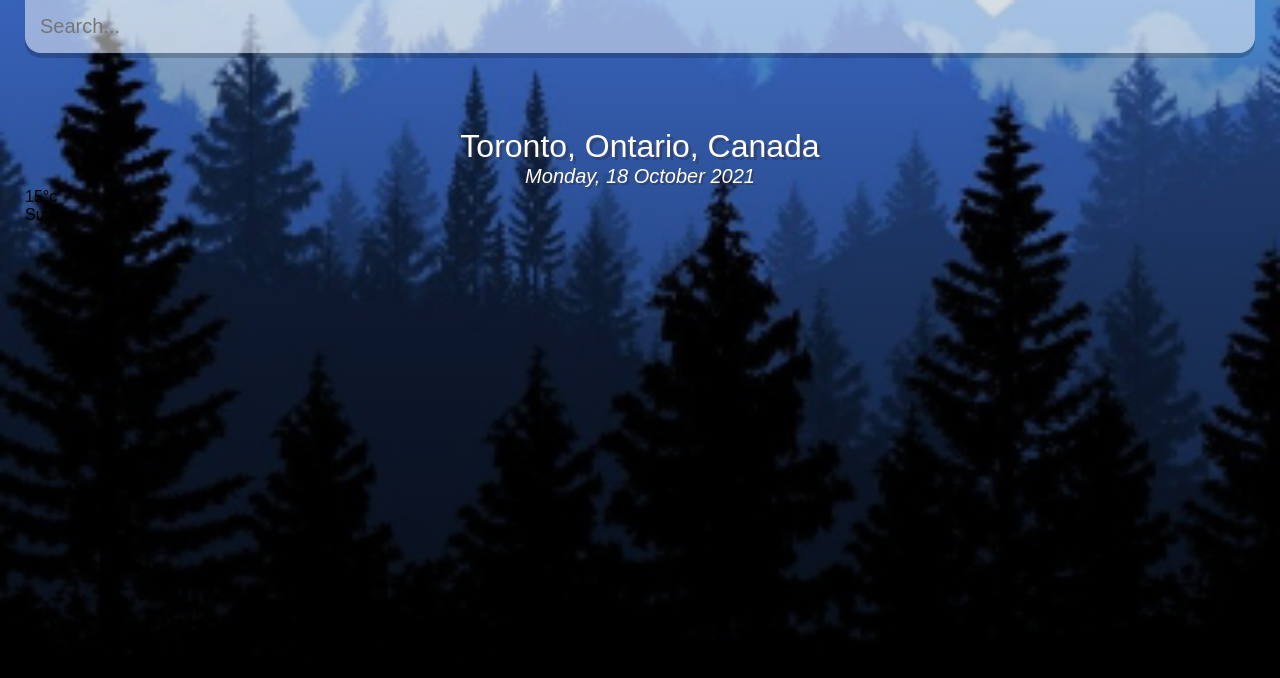
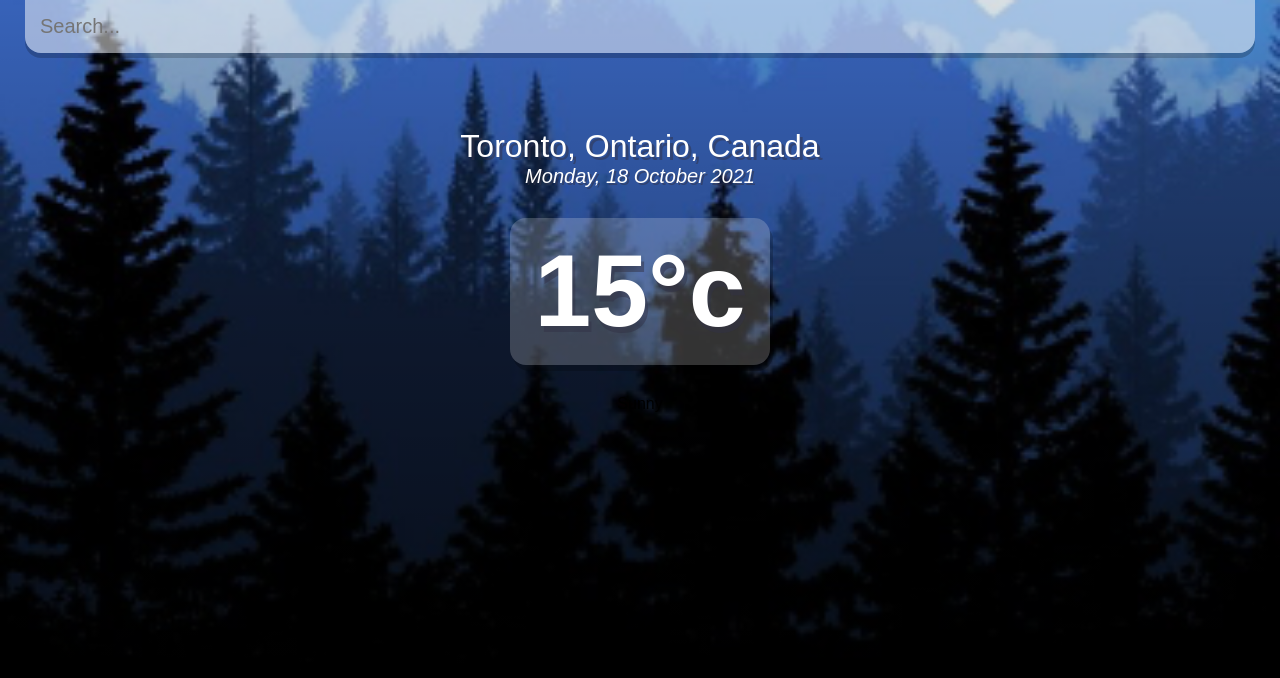
Before and after one commit to DimarcoKevin/react-weather, a React (Create React App) app: page / in a window 1280 px wide. Shown: the top 678 px of the page. Built offline with nearby package versions, Linux system fonts and the light colour scheme.

Commit message:
Adding styling for temp box

```diff
--- a/src/index.css
+++ b/src/index.css
@@ -68,5 +68,24 @@
   font-weight: 300;
   font-style: italic;
   text-align: center;
-  text-shadow: 2px 2px rgba(50, 50, 70, 0.5)
+  text-shadow: 2px 2px rgba(50, 50, 70, 0.5);
 }
+
+.weather-box {
+  text-align: center;
+}
+
+.weather-box .temp {
+  color: #ffffff;
+  font-size: 102px;
+  font-weight: 900;
+  text-align: center;
+  text-shadow: 3px 6px rgba(50, 50, 70, 0.5);
+  box-shadow: 3px 6px rgba(0, 0, 0, 0.2);
+  position: relative;
+  display: inline-block;
+  margin: 30px auto;
+  background-color: rgba(255, 255, 255, 0.2);
+  border-radius: 16px;
+  padding: 15px 25px;
+}
```
